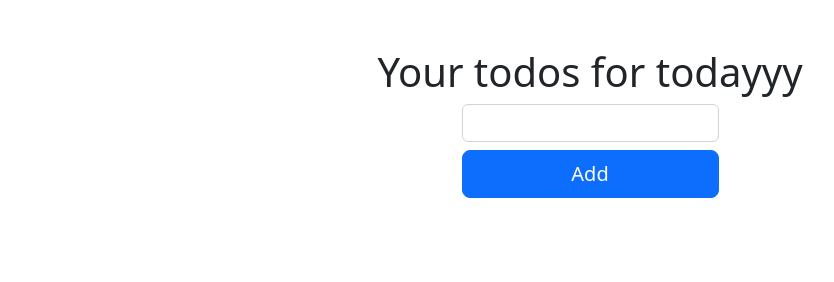
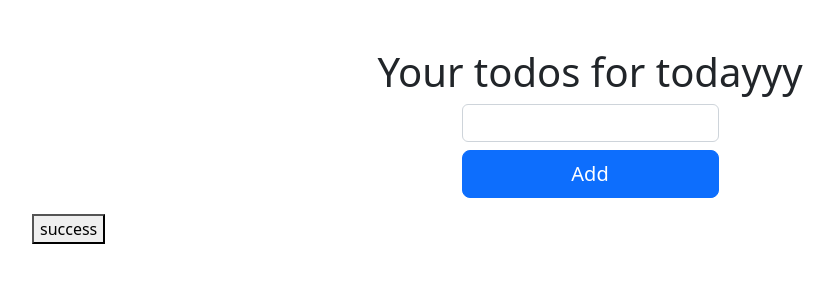
Before and after one commit to yahyaHaghshenas/timeSchedulerApp, a website with bundled scripts: page public/index.html in a window 1280 px wide. Shown: the whole page, without its empty margins (50-884 px from the left). Built offline with nearby package versions, Linux system fonts and the light colour scheme.

Commit message:
button added

```diff
--- a/public/index.html
+++ b/public/index.html
@@ -37,6 +37,7 @@
         </form>
       </div>
       <ul id="list"> </ul>
+      <button class="success">success</button>
     </div>
 
 
```
